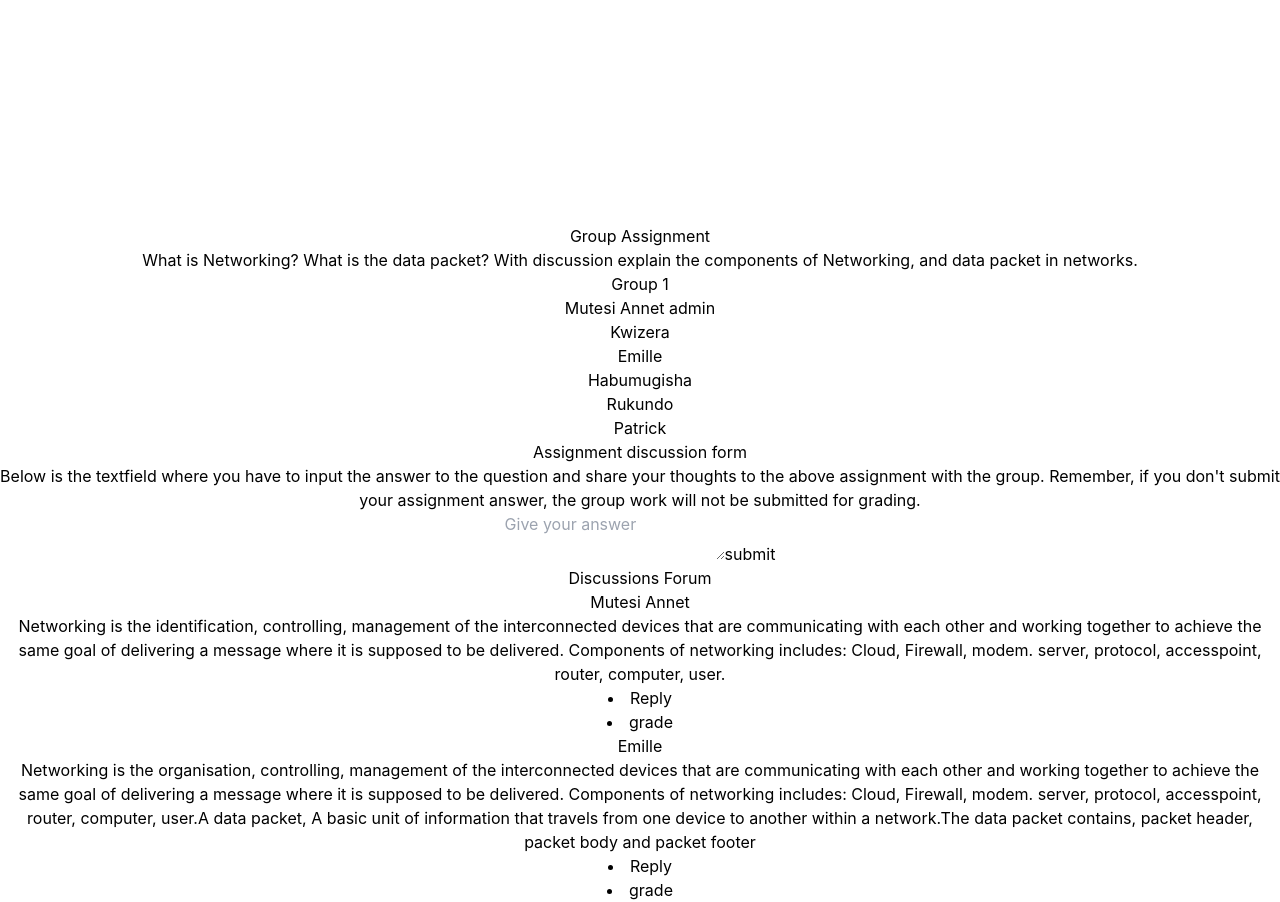
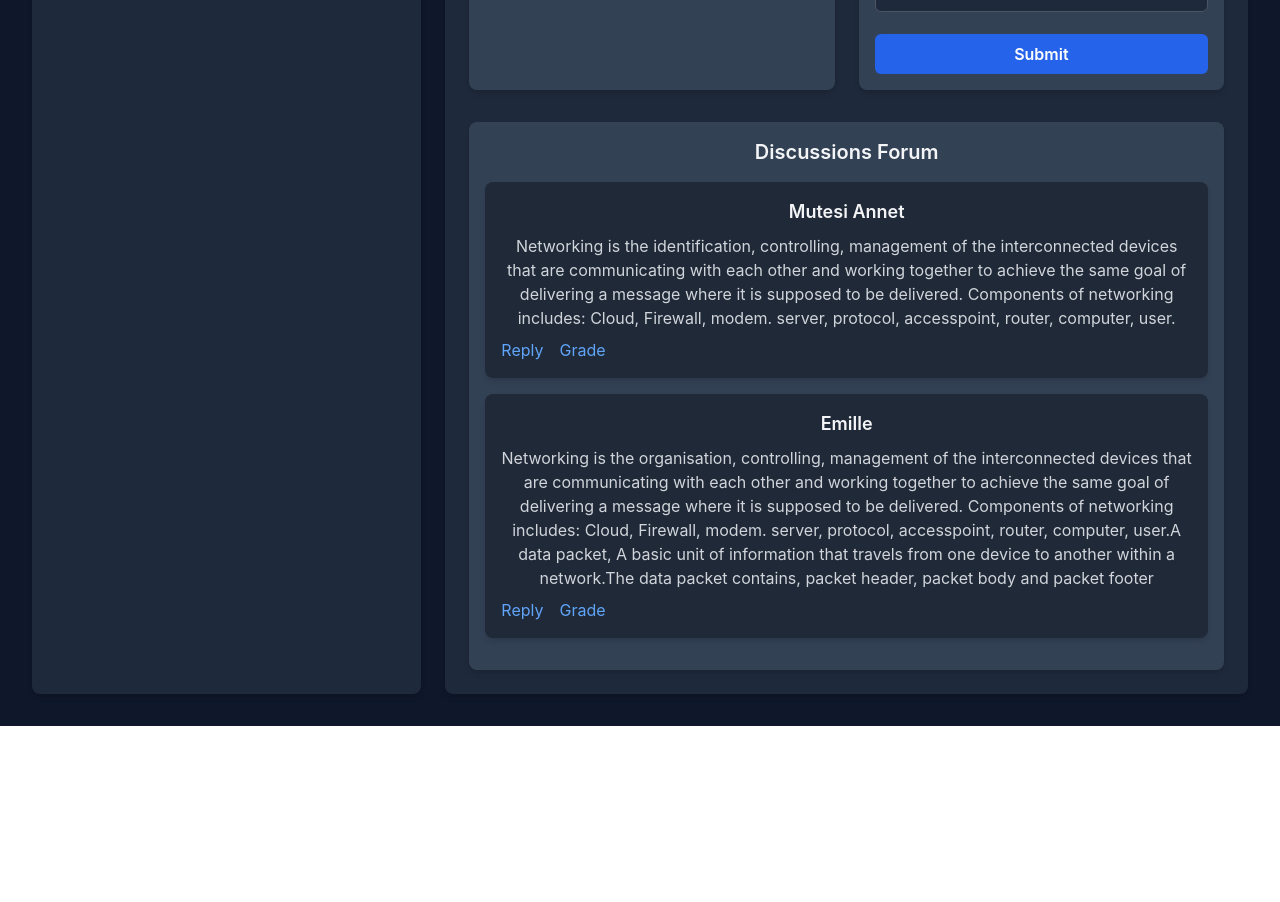
Before and after one commit to EmmaTheDev01/futureLearn, a React (Create React App) app: page /my-group in a window 1280 px wide. Shown: the part 640-1542 px from the top of the page. After the commit the page ends 1366 px from the top, so only its background shows below. Built offline with nearby package versions, Linux system fonts and the light colour scheme.

Commit message:
Finishing of styling of everysingle page

```diff
--- a/src/components/AllMail.js
+++ b/src/components/AllMail.js
@@ -1,8 +1,8 @@
 import React from "react";
 import { Link } from "react-router-dom";
-import "../styles/mailcomponent.css";
 import maildata from "../data/maildata";
 import MailBox from "./MailBox";
+
 const AllMail = () => {
   const mailboxdata = maildata.map((item) => {
     return (
@@ -12,14 +12,14 @@ const AllMail = () => {
       />
     );
   });
+
   return (
-    <div className="all_mail">
-      <h3>Inbox (3)</h3>
+    <div className="bg-slate-700 p-2 md:p-2 lg:p-2 h-full overflow-auto scrollbar-hidden">
+      <h3 className="text-2xl font-bold text-gray-200 mb-4 text-start">Inbox ({maildata.length})</h3>
       {/* Box containing mail message */}
-
-      <Link className="mail_box_link" to="/mymail">
+      <div className="space-y-4 w-full">
         {mailboxdata}
-      </Link>
+      </div>
     </div>
   );
 };
--- a/src/components/LeftNav.js
+++ b/src/components/LeftNav.js
@@ -1,20 +1,27 @@
 // src/components/LeftNav.jsx
 
 import React from 'react';
-import { MdChat, MdNotifications, MdGroup, MdPerson, MdCalendarToday } from 'react-icons/md';
+import { MdGroup, MdPerson, MdCalendarToday, MdHome, MdMail } from 'react-icons/md';
+import { Link } from 'react-router-dom';
 
 const LeftNav = () => {
   return (
     <div className="flex flex-col items-center justify-center h-full bg-gray-800 text-white space-y-4">
+      <Link to='/home'>
         <button className="p-2 hover:bg-gray-700 rounded-full">
-        <MdChat className="text-2xl" />
+          <MdHome className="text-2xl" />
         </button>
+      </Link>
+      <Link to='/mail'>
         <button className="p-2 hover:bg-gray-700 rounded-full">
-        <MdNotifications className="text-2xl" />
+          <MdMail className="text-2xl" />
         </button>
+      </Link>
+      <Link to='/my-group'>
         <button className="p-2 hover:bg-gray-700 rounded-full">
           <MdGroup className="text-2xl" />
         </button>
+      </Link>
       <button className="p-2 hover:bg-gray-700 rounded-full">
         <MdPerson className="text-2xl" />
       </button>
--- a/src/components/MailBox.js
+++ b/src/components/MailBox.js
@@ -1,23 +1,21 @@
-import React from 'react'
-import { FaStar } from 'react-icons/fa6'
+import React from 'react';
+import { FaStar } from 'react-icons/fa';
+
 const MailBox = (props) => {
-    return (
+  return (
+    <div className="flex items-center h-[80px] overflow-hidden cursor-pointer p-4 bg-slate-800 rounded-lg shadow-sm hover:bg-slate-700 transition duration-200 ease-in-out w-full">
+      <div className="flex-shrink-0 w-12 h-12 bg-gray-600 rounded-full flex items-center justify-center mr-4">
+        <span className="text-xl text-gray-300">{props.item.sender}</span>
+      </div>
+      <div className="flex-1">
+        <h4 className="text-lg font-semibold text-gray-100 mb-1 text-start w-full">{props.item.subject}</h4>
+        <p className="text-gray-400 h-[20px] overflow-hidden text-start">{props.item.message}</p>
+      </div>
+      <div className="ml-4 text-gray-400">
+        <FaStar className="text-xl" />
+      </div>
+    </div>
+  );
+};
 
-        <div className="mail_box">
-            <div className="sender_avatar"></div>
-            <div className="sender_message">
-                <li className="subject">{props.item.subject}</li>
-                <li className="mail_msg">
-                    {props.item.message}
-                </li>
-            </div>
-            <div className="star">
-                <span className="star_msg">
-                    <FaStar />
-                </span>
-            </div>
-        </div>
-    )
-}
-
-export default MailBox
+export default MailBox;
--- a/src/components/SendMail.js
+++ b/src/components/SendMail.js
@@ -1,19 +1,36 @@
-import React from 'react'
-import '../styles/mailcomponent.css'
+import React from 'react';
+
 const SendMail = () => {
-    return (
-        <div className='send_mail'>
-            <h3>Compose an email</h3>
-            <div className='mail_composer'>
-                <form>
-                    <input type='email' className='email_compose' placeholder='Email Address'></input>
-                    <input type='text' className='subject_text' placeholder='Subject' />
-                    <input type='text' className='mail_message_text' placeholder='Message' />
-                    <button className='send_mail_btn'>Send</button>
-                </form>
-            </div>
-        </div>
-    )
-}
+  return (
+    <div className="bg-slate-900 p-6 rounded-lg shadow-lg w-full max-w-md mx-auto mt-3">
+      <h3 className="text-2xl font-bold text-gray-100 mb-4">Compose an Email</h3>
+      <div>
+        <form className="space-y-4">
+          <input
+            type="email"
+            className="w-full p-3 border border-gray-600 rounded-md bg-slate-800 text-gray-200 placeholder-gray-400 focus:outline-none focus:ring-2 focus:ring-blue-500"
+            placeholder="Email Address"
+          />
+          <input
+            type="text"
+            className="w-full p-3 border border-gray-600 rounded-md bg-slate-800 text-gray-200 placeholder-gray-400 focus:outline-none focus:ring-2 focus:ring-blue-500"
+            placeholder="Subject"
+          />
+          <textarea
+            className="w-full p-3 border border-gray-600 rounded-md bg-slate-800 text-gray-200 placeholder-gray-400 focus:outline-none focus:ring-2 focus:ring-blue-500"
+            placeholder="Message"
+            rows="6"
+          />
+          <button
+            type="submit"
+            className="w-full py-3 bg-green-800 text-white font-semibold rounded-md hover:bg-green-700 transition duration-200 ease-in-out"
+          >
+            Send
+          </button>
+        </form>
+      </div>
+    </div>
+  );
+};
 
-export default SendMail
+export default SendMail;
--- a/src/pages/Group.js
+++ b/src/pages/Group.js
@@ -3,75 +3,82 @@ import TopNav from "../components/TopNav";
 import FrontpageLeft from "../components/FrontPageLeft";
 import discussion from "../data/discussion";
 import groupmembers from "../data/groupmembers";
+
 const Group = () => {
   const members = groupmembers.map(item => {
     return (
-      <li>{item.firstname} {item.lastname} {item.role === "admin" ? <span className="group_admin">{item.role}</span> : ""} </li>
+      <li key={item.firstname + item.lastname} className="flex items-center space-x-2 py-2">
+        <span>{item.firstname} {item.lastname}</span>
+        {item.role === "admin" && <span className="text-xs bg-blue-600 text-white px-2 py-1 rounded-full">Admin</span>}
+      </li>
     )
-  })
+  });
+
   const discussionPost = discussion.map(item => {
     return (
-      <div className="member_answer">
-        <div className="member_name">
-          <h4>{item.member}</h4>
+      <div key={item.member} className="bg-gray-800 p-4 rounded-lg mb-4 shadow-md">
+        <div className="mb-2">
+          <h4 className="text-lg font-semibold text-gray-100">{item.member}</h4>
         </div>
-        <p>
-          {item.post}
-        </p>
-        <div className="discussion_actions">
-          <li>Reply</li>
-          <li>grade</li>
+        <p className="text-gray-300 mb-2">{item.post}</p>
+        <div className="flex space-x-4 text-blue-400">
+          <button className="hover:text-blue-500">Reply</button>
+          <button className="hover:text-blue-500">Grade</button>
         </div>
       </div>
     )
-  })
+  });
+
   return (
-    <div className="my_group">
-      <div className="top-nav">
+    <div className="bg-slate-900 min-h-screen">
       <TopNav />
-      </div>
-      <div className="mygroup_container">
-        <div className="left_navigation">
+      <div className="container mx-auto px-4 py-8 lg:px-8">
+        <div className="grid grid-cols-1 lg:grid-cols-3 gap-6">
+          <div className="lg:col-span-1 bg-slate-800 p-4 rounded-lg shadow-md">
             <FrontpageLeft />
           </div>
-        <div className="group_members">
-          <div className="Assignments">
-            <h3>Group Assignment</h3>
-            <div className="assignment_question">
-              <span>
+          <div className="lg:col-span-2 bg-slate-800 p-6 rounded-lg shadow-md">
+            <div className="mb-6">
+              <h3 className="text-2xl font-bold text-gray-100 mb-4">Group Assignment</h3>
+              <div className="bg-slate-700 p-4 rounded-lg text-gray-300">
+                <p>
                   What is Networking? What is the data packet? With discussion
                   explain the components of Networking, and data packet in
-                networks.{" "}
-              </span>
+                  networks.
+                </p>
               </div>
             </div>
-          <div className="members_and_answer">
-            <div className="members">
-              <h3>Group 1</h3>
-              <ol>
+            <div className="flex flex-col lg:flex-row gap-6">
+              <div className="flex-1 bg-slate-700 p-4 rounded-lg shadow-md">
+                <h3 className="text-xl font-semibold text-gray-100 mb-4">Group 1</h3>
+                <ol className="list-disc pl-5 space-y-2">
                   {members}
                 </ol>
               </div>
-            <div className="answer_form">
-              <h3>Assignment discussion form</h3>
-              <p className="question">
+              <div className="flex-1 bg-slate-700 p-4 rounded-lg shadow-md">
+                <h3 className="text-xl font-semibold text-gray-100 mb-4">Assignment Discussion Form</h3>
+                <p className="text-gray-300 mb-4">
                   Below is the textfield where you have to input the answer to the
-                question and share your thoughts to the above assignment with
+                  question and share your thoughts on the above assignment with
                   the group. Remember, if you don't submit your assignment answer,
                   the group work will not be submitted for grading.
                 </p>
-
                 <form>
                   <textarea
-                  className="assignment_text"
+                    className="w-full h-40 p-3 bg-slate-800 border border-gray-600 rounded-md text-gray-200 placeholder-gray-400 focus:outline-none focus:ring-2 focus:ring-blue-500 resize-none"
                     placeholder="Give your answer"
                   ></textarea>
-                <button className="submit_assignment">submit</button>
+                  <button
+                    type="submit"
+                    className="mt-4 w-full py-2 bg-blue-600 text-white font-semibold rounded-md hover:bg-blue-700 transition duration-200 ease-in-out"
+                  >
+                    Submit
+                  </button>
                 </form>
               </div>
-            <div className="discussions">
-              <h3>Discussions Forum</h3>
-              {/* Group Member anser */}
+            </div>
+            <div className="mt-8 bg-slate-700 p-4 rounded-lg shadow-md">
+              <h3 className="text-xl font-semibold text-gray-100 mb-4">Discussions Forum</h3>
               {discussionPost}
             </div>
           </div>
```
Also changed, not shown: src/pages/Mail.js (+24 -17 lines). Lines whose indentation alone changed are shown as unchanged.
